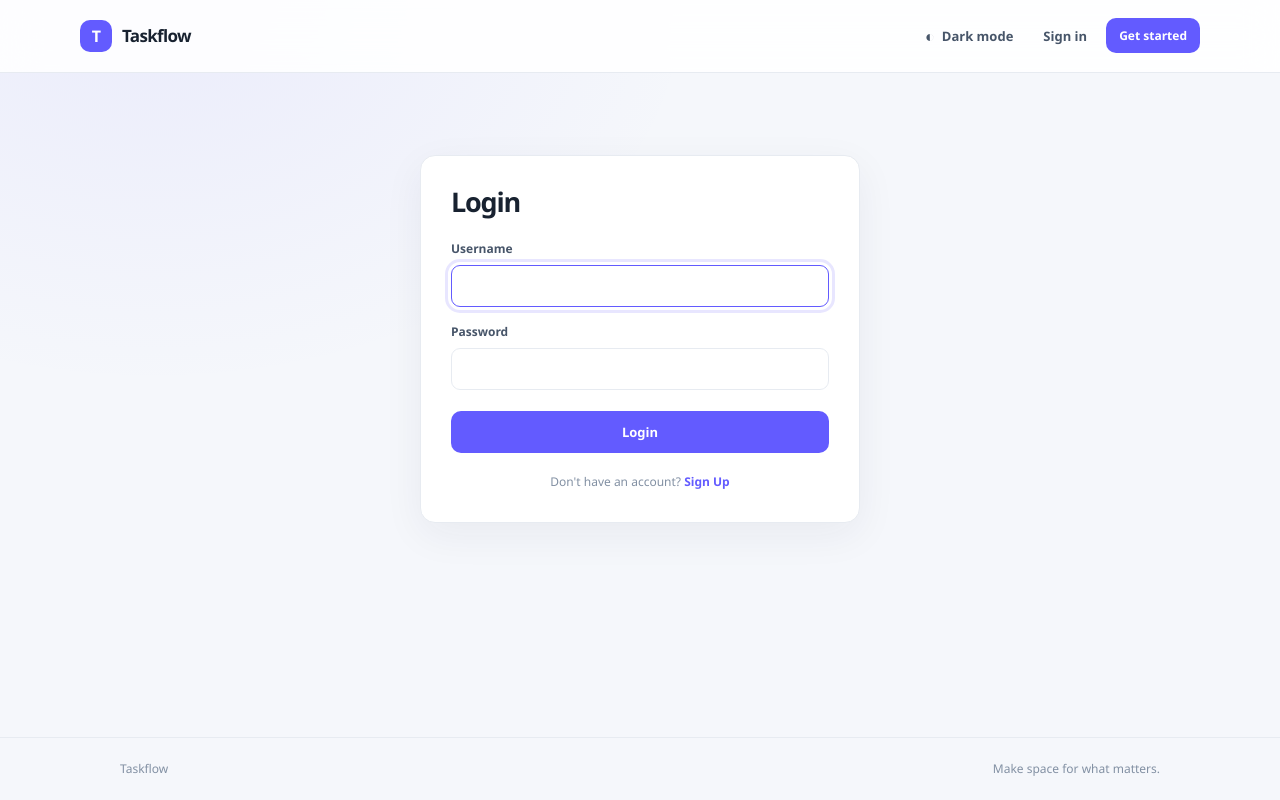
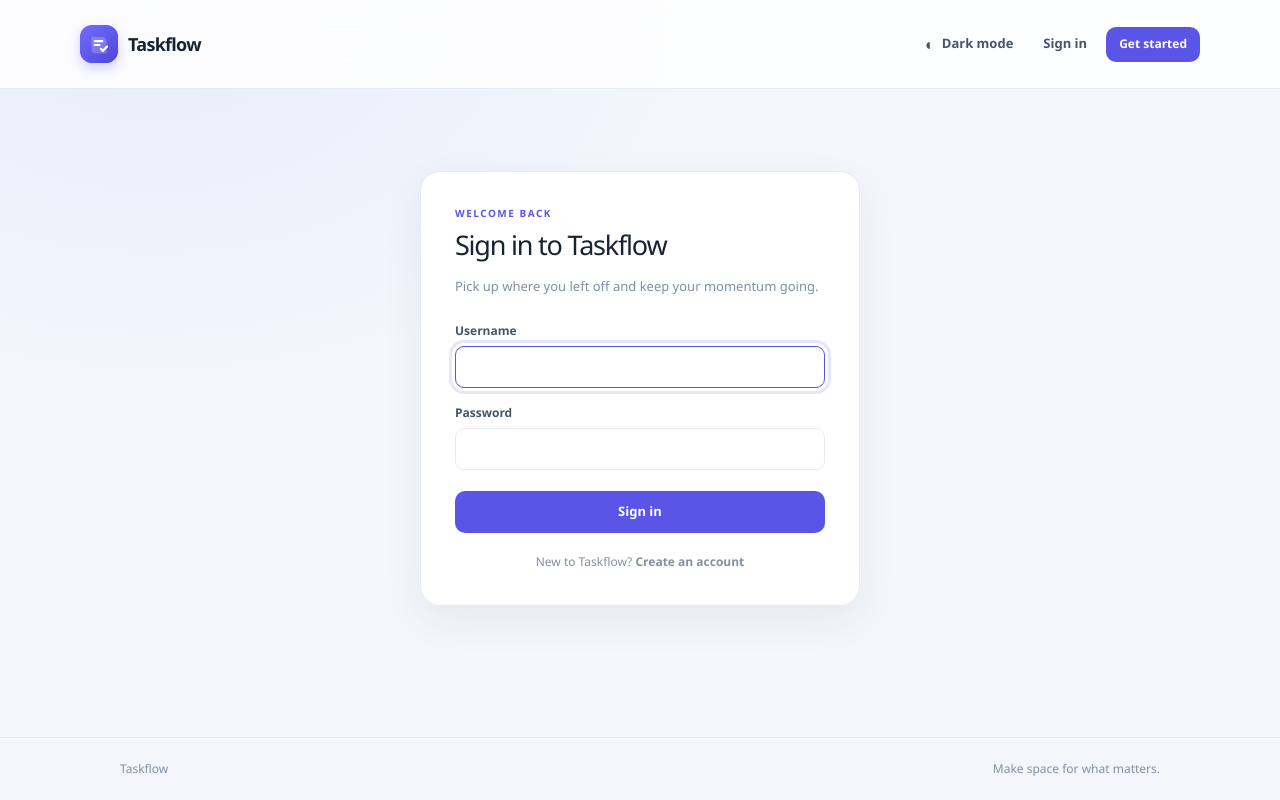
Before and after one commit to sairaj-1906/Task-Manager, a Django app: page /login/ in a window 1280 px wide. Run offline with Django 5.2, Linux system fonts and the light colour scheme; some libraries are stand-ins or nearby versions.

Commit message:
first commit

```diff
--- a/static/css/style.css
+++ b/static/css/style.css
@@ -1,6 +1,6 @@
 :root {
   color-scheme: light;
-  --page: #f5f7fb;
+  --page: #f4f6fb;
   --surface: #ffffff;
   --surface-muted: #f8fafc;
   --surface-hover: #f1f5f9;
@@ -8,8 +8,8 @@
   --text-soft: #475569;
   --muted: #8290a3;
   --border: #e7ebf1;
-  --primary: #635bff;
-  --primary-strong: #5148e5;
+  --primary: #5b55e7;
+  --primary-strong: #4841ca;
   --primary-soft: #efeeff;
   --green: #14866d;
   --green-soft: #e6f6f1;
@@ -17,8 +17,8 @@
   --amber-soft: #fff3dc;
   --red: #d84b58;
   --red-soft: #fff0f1;
-  --shadow: 0 12px 40px rgba(27, 39, 61, 0.06);
-  --nav-bg: rgba(255, 255, 255, 0.88);
+  --shadow: 0 14px 40px rgba(27, 39, 61, 0.065);
+  --nav-bg: rgba(255, 255, 255, 0.82);
   --input-bg: #ffffff;
 }
 
@@ -115,21 +115,34 @@ textarea:focus-visible {
   gap: 10px;
   color: var(--text);
   font-family: "Segoe UI", sans-serif;
-  font-size: 17px;
+  font-size: 18px;
   font-weight: 800;
   letter-spacing: -0.04em;
   text-decoration: none;
 }
 
 .brand-mark {
-  width: 32px;
-  height: 32px;
+  width: 38px;
+  height: 38px;
   display: grid;
   place-items: center;
-  border-radius: 10px;
-  background: var(--primary);
+  overflow: hidden;
+  border-radius: 12px;
+  background: linear-gradient(145deg, #7168ff, #5148d9);
   color: #fff;
   font-size: 16px;
+  box-shadow: 0 5px 12px rgba(81, 72, 217, 0.25);
+  transition: transform 0.2s ease, box-shadow 0.2s ease;
+}
+
+.nav-brand:hover .brand-mark {
+  transform: rotate(-5deg) scale(1.05);
+  box-shadow: 0 8px 18px rgba(81, 72, 217, 0.3);
+}
+
+.brand-mark img {
+  width: 100%;
+  height: 100%;
 }
 
 .nav-links {
@@ -189,7 +202,7 @@ textarea:focus-visible {
 }
 
 .container {
-  width: min(1040px, calc(100% - 48px));
+  width: min(1120px, calc(100% - 48px));
   flex: 1;
   margin: 42px auto 64px;
 }
@@ -305,6 +319,42 @@ h2 {
   border-radius: 15px;
   background: var(--surface);
   box-shadow: var(--shadow);
+}
+
+.card,
+.stat-box,
+.task-card,
+.welcome-panel {
+  animation: rise-in 0.45s both;
+}
+
+.stats .stat-box:nth-child(2) { animation-delay: 50ms; }
+.stats .stat-box:nth-child(3) { animation-delay: 100ms; }
+.stats .stat-box:nth-child(4) { animation-delay: 150ms; }
+
+.card:hover,
+.stat-box:hover {
+  border-color: color-mix(in srgb, var(--primary) 24%, var(--border));
+  box-shadow: 0 18px 45px rgba(27, 39, 61, 0.09);
+}
+
+.stat-box {
+  transition: transform 0.2s ease, box-shadow 0.2s ease, border-color 0.2s ease;
+}
+
+.stat-box:hover {
+  transform: translateY(-3px);
+}
+
+@keyframes rise-in {
+  from {
+    opacity: 0;
+    transform: translateY(9px);
+  }
+  to {
+    opacity: 1;
+    transform: translateY(0);
+  }
 }
 
 .welcome-panel {
@@ -863,12 +914,18 @@ select:focus {
 .auth-box {
   width: min(440px, 100%);
   margin: 40px auto;
-  padding: 30px;
+  padding: 34px;
+  border-radius: 20px;
 }
 
 .auth-box h1 {
-  margin-bottom: 22px;
+  margin-bottom: 8px;
   font-size: 27px;
+}
+
+.auth-box > .page-subtitle {
+  margin-bottom: 25px;
+  font-size: 13px;
 }
 
 .auth-box form > p {
--- a/templates/base.html
+++ b/templates/base.html
@@ -4,7 +4,7 @@
   <head>
     <meta charset="UTF-8" />
     <meta name="viewport" content="width=device-width, initial-scale=1.0" />
-    <meta name="theme-color" content="#f5f7fb" />
+    <meta name="theme-color" content="#f4f6fb" />
     <title>{% block title %}Task Manager{% endblock %}</title>
     <script>
       try {
@@ -18,6 +18,16 @@
         document.documentElement.dataset.theme = "light";
       }
     </script>
+    <link
+      href="https://cdn.jsdelivr.net/npm/bootstrap@5.3.3/dist/css/bootstrap.min.css"
+      rel="stylesheet"
+      integrity="sha384-QWTKZyjpPEjISv5WaRU9OFeRpok6YctnYmDr5pNlyT2bRjXh0JMhjY6hW+ALEwIH"
+      crossorigin="anonymous"
+    />
+    <script>
+      tailwind = { config: { prefix: "tw-", corePlugins: { preflight: false } } };
+    </script>
+    <script src="https://cdn.tailwindcss.com"></script>
     <link rel="stylesheet" href="{% static 'css/style.css' %}" />
     <script src="{% static 'js/theme.js' %}" defer></script>
   </head>
@@ -25,7 +35,9 @@
     <nav class="navbar">
       <div class="nav-container">
         <a href="{% url 'dashboard' %}" class="nav-brand">
-          <span class="brand-mark" aria-hidden="true">T</span>
+          <span class="brand-mark" aria-hidden="true">
+            <img class="tw-h-5 tw-w-5" src="{% static 'images/taskflow-mark.svg' %}" alt="" />
+          </span>
           <span>Taskflow</span>
         </a>
 
@@ -52,13 +64,13 @@
               <span data-theme-label>Dark mode</span>
             </button>
             <a href="{% url 'login' %}" class="nav-link">Sign in</a>
-            <a href="{% url 'signup' %}" class="btn btn-small">Get started</a>
+            <a href="{% url 'signup' %}" class="btn btn-primary btn-small">Get started</a>
           {% endif %}
         </div>
       </div>
     </nav>
 
-    <main class="container">
+    <main class="container tw-mx-auto">
       {% if messages %}
         <ul class="messages" role="status">
           {% for message in messages %}
@@ -71,7 +83,7 @@
     </main>
     <footer class="site-footer">
       <div class="footer-inner">
-        <span>Taskflow</span>
+        <span class="tw-font-semibold">Taskflow</span>
         <span>Make space for what matters.</span>
       </div>
     </footer>
--- a/templates/registration/login.html
+++ b/templates/registration/login.html
@@ -2,7 +2,9 @@
 {% block title %}Login{% endblock %}
 {% block content %}
 <div class="auth-box card">
-  <h1>Login</h1>
+  <p class="eyebrow">WELCOME BACK</p>
+  <h1>Sign in to Taskflow</h1>
+  <p class="page-subtitle">Pick up where you left off and keep your momentum going.</p>
   <form method="post">
     {% csrf_token %} {{ form.non_field_errors }}
     <p>
@@ -13,10 +15,10 @@
       <label for="{{ form.password.id_for_label }}">Password</label>
       {{ form.password }}
     </p>
-    <button type="submit" class="btn">Login</button>
+    <button type="submit" class="btn btn-primary">Sign in</button>
   </form>
   <p class="auth-note">
-    Don't have an account? <a href="{% url 'signup' %}">Sign Up</a>
+    New to Taskflow? <a href="{% url 'signup' %}">Create an account</a>
   </p>
 </div>
 {% endblock %}
--- a/templates/tasks/staff_report.html
+++ b/templates/tasks/staff_report.html
@@ -5,7 +5,8 @@
 <p class="helptext">
   This page is only visible to staff/admin users (role-based authorization).
 </p>
-<table>
+<div class="table-responsive">
+<table class="table table-hover align-middle">
   <thead>
     <tr>
       <th>Title</th>
@@ -39,4 +40,5 @@
     {% endfor %}
   </tbody>
 </table>
+</div>
 {% endblock %}
```
Also changed, not shown: other parts of static/css/style.css (+30 -4 lines), templates/registration/signup.html (+5 -3 lines), static/images/taskflow-mark.svg (added).
